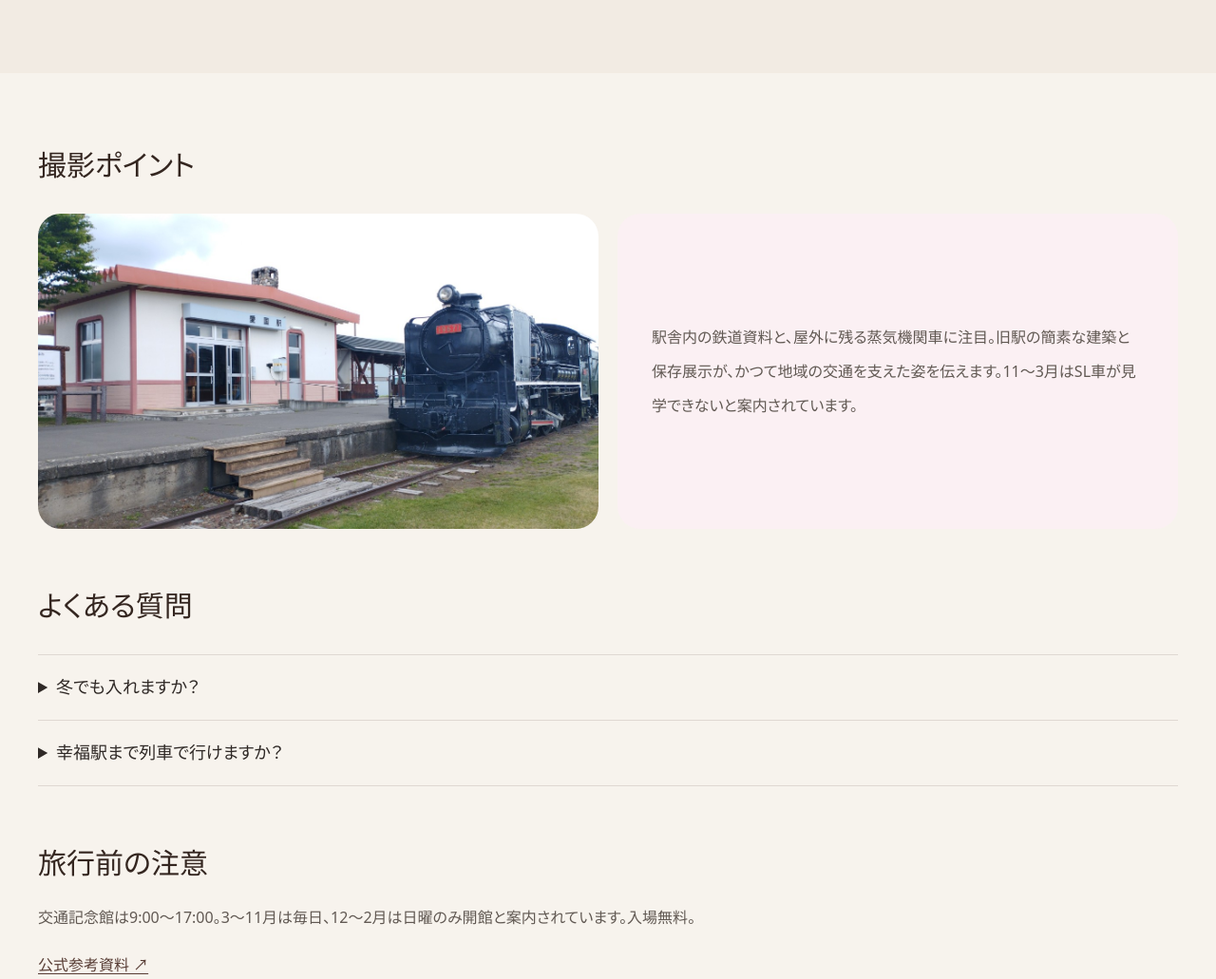
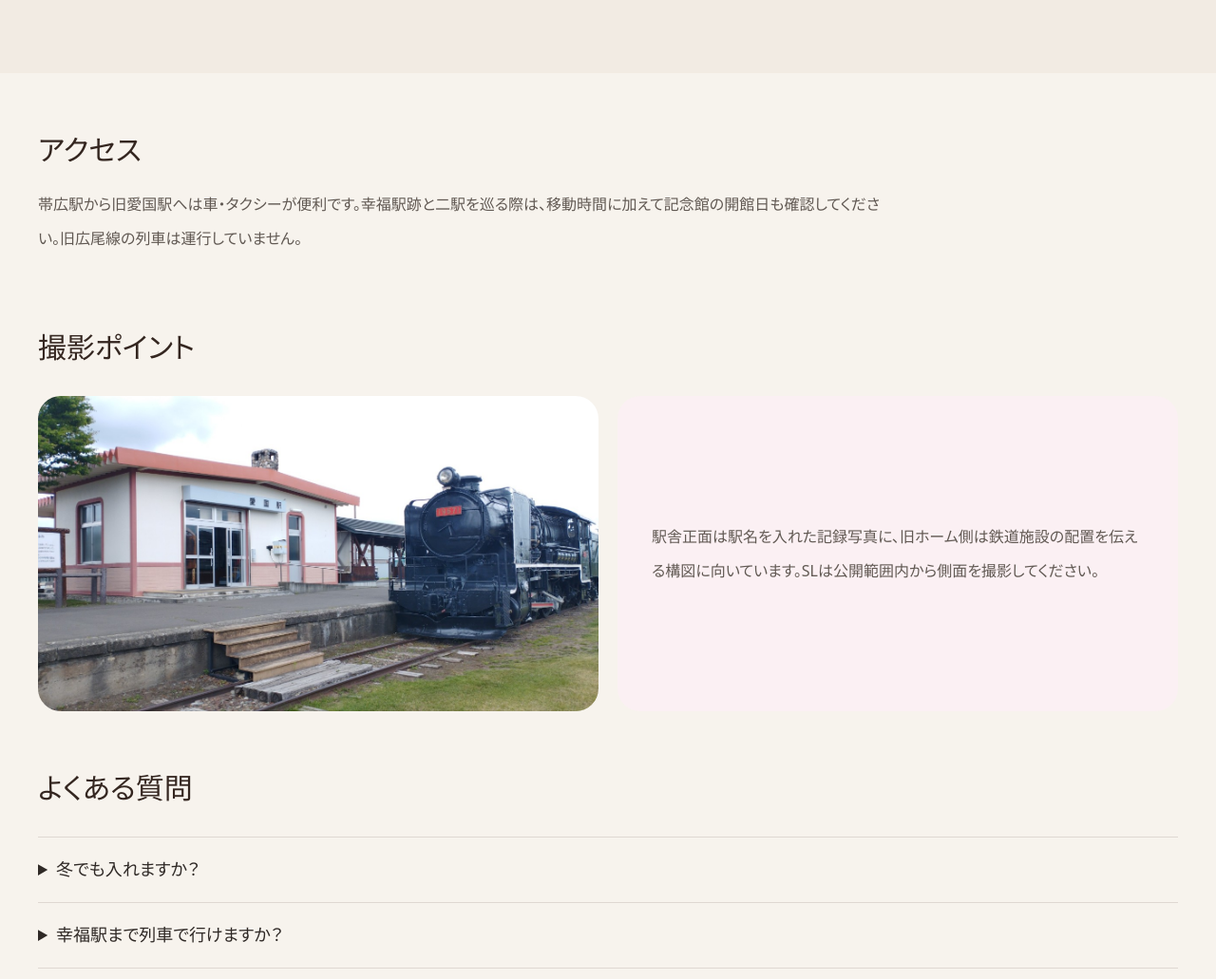
Before and after one commit to n20186005-hash/kofukueki, an Astro site: page /nearby/aikoku-station in a window 1280 px wide. Shown: the part 2061-3092 px from the top of the page at 95% size. Built offline with nearby package versions, Linux system fonts and the light colour scheme; Astro itself is replaced by a stand-in of ours.

Commit message:
Refine nearby attraction management and visitor guidance in four languages

```diff
--- a/src/components/pages/NearbyPlace.astro
+++ b/src/components/pages/NearbyPlace.astro
@@ -16,6 +16,12 @@ const l = {
 }[locale];
 const uri = localizedPath(`/nearby/${slug}/`, locale);
 const freeLabel = { ja: '無料', zh: '免費', en: 'Free', ko: '무료' }[locale];
+const tips = {
+  ja: { 'aikoku-station': { access: '帯広駅から旧愛国駅へは車・タクシーが便利です。幸福駅跡と二駅を巡る際は、移動時間に加えて記念館の開館日も確認してください。旧広尾線の列車は運行していません。', photo: '駅舎正面は駅名を入れた記録写真に、旧ホーム側は鉄道施設の配置を伝える構図に向いています。SLは公開範囲内から側面を撮影してください。' }, 'kofuku-shrine': { access: '幸福駅跡から田園の道を徒歩で向かう場合は約15分が目安です。歩道が限られる区間があるため、車の通行と日没時刻に注意してください。', photo: '鳥居を正面から収め、参道の奥に社殿を重ねると場所の構成が伝わります。境内の参拝者と私有地を避けて撮影してください。' } },
+  zh: { 'aikoku-station': { access: '從帶廣站搭車或計程車前往較便利。若安排愛國、幸福兩站串遊，請一併核對紀念館開館日；舊廣尾線已無列車營運。', photo: '站舍正面適合拍攝完整站名，從舊月台側可觀察鐵路設施的相對位置；蒸汽機車請在開放範圍內取側面構圖。' }, 'kofuku-shrine': { access: '由幸福車站遺跡沿田間道路步行約15分鐘。部分路段人行空間有限，請注意車輛、天黑時間與冬季路面。', photo: '從鳥居正面沿參道望向社殿，可以同時呈現神社格局與樹林背景。避免拍到參拜者或進入私人土地。' } },
+  en: { 'aikoku-station': { access: 'A car or taxi from Obihiro Station is convenient. When pairing Aikoku and Kofuku, check the museum opening calendar as well as road travel time; the former Hiroo Line no longer runs.', photo: 'Frame the station name from the front of the building, then look toward the former platform for railway context. Photograph the steam locomotive from within the permitted viewing area.' }, 'kofuku-shrine': { access: 'Allow roughly 15 minutes to walk from the former Kofuku Station along rural roads. Some sections have limited pedestrian space; take care with traffic, fading light and winter ice.', photo: 'Shoot through the torii toward the shrine building to show the approach and surrounding trees. Respect worshippers and private property.' } },
+  ko: { 'aikoku-station': { access: '오비히로역에서는 자동차나 택시가 편리합니다. 아이코쿠역과 고후쿠역을 함께 방문할 때는 이동 시간과 기념관 개관일을 확인하세요. 옛 히로오선 열차는 운행하지 않습니다.', photo: '역사 정면에서는 역명을 함께 담고 옛 승강장 쪽에서는 철도 시설의 배치를 살펴보세요. 증기기관차는 허용된 관람 구역에서 촬영하세요.' }, 'kofuku-shrine': { access: '옛 고후쿠역에서 농촌 도로를 따라 약 15분 걸립니다. 보행 공간이 좁은 구간에서는 차량에 주의하고 해 질 무렵과 겨울 빙판길을 피하세요.', photo: '도리이 정면에서 참배길 너머 신전을 담으면 공간의 구조가 잘 드러납니다. 참배객과 사유지를 배려해 촬영하세요.' } },
+}[locale][slug];
 const schema = { '@context': 'https://schema.org', '@type': 'TouristAttraction', name: t.name, description: t.about, url: `https://kofukueki.com${uri}`, image: `https://kofukueki.com${spot.photo}`, address: { '@type': 'PostalAddress', streetAddress: spot.address, addressCountry: 'JP' }, isAccessibleForFree: true };
 ---
 <BaseLayout locale={locale} path={`/nearby/${slug}/`} title={t.name} description={t.about} image={spot.photo} jsonLd={schema}>
@@ -29,6 +35,7 @@ const schema = { '@context': 'https://schema.org', '@type': 'TouristAttraction',
     <aside class="h-fit rounded-3xl bg-ticket-pale p-8"><h2 class="font-serif-jp text-2xl text-wood-deep">{l.facts}</h2><dl class="mt-6 space-y-5 text-sm leading-7"><div><dt class="text-ink-soft">{l.access}</dt><dd>{spot.address}</dd></div><div><dt class="text-ink-soft">{l.fee}</dt><dd>{freeLabel}</dd></div><div><dt class="text-ink-soft">{l.hours}</dt><dd>{t.caution}</dd></div></dl><a href={spot.map} target="_blank" rel="noopener noreferrer" class="mt-7 inline-flex rounded-full bg-wood-deep px-5 py-3 text-white">{l.map} ↗</a></aside>
   </div></section>
   <section class="bg-paper-deep/55 py-20"><div class="mx-auto max-w-7xl px-5 sm:px-8 lg:px-10"><h2 class="font-serif-jp text-3xl text-wood-deep">{l.route}</h2><ol class="mt-8 grid gap-5 sm:grid-cols-2 lg:grid-cols-4">{t.route.map((step, i) => <li class="rounded-3xl bg-white/70 p-7"><span class="font-serif-jp text-3xl text-ticket">{String(i+1).padStart(2,'0')}</span><p class="mt-4 leading-8">{step}</p></li>)}</ol></div></section>
-  <section class="mx-auto max-w-7xl px-5 py-20 sm:px-8 lg:px-10"><h2 class="font-serif-jp text-3xl text-wood-deep">{l.photos}</h2><figure class="mt-8 grid gap-5 lg:grid-cols-[1fr_1fr]"><img class="w-full rounded-3xl object-cover" src={spot.photo} loading="lazy" alt={spot.alt} /><figcaption class="flex items-center rounded-3xl bg-ticket-pale p-9 leading-9 text-ink-soft">{t.observation}</figcaption></figure><h2 class="mt-16 font-serif-jp text-3xl text-wood-deep">{l.faq}</h2><div class="mt-8 divide-y divide-wood/15 border-y border-wood/15">{t.faq.map(([q,a]) => <details class="py-5"><summary class="cursor-pointer font-serif-jp text-lg">{q}</summary><p class="pt-4 leading-8 text-ink-soft">{a}</p></details>)}</div><h2 class="mt-16 font-serif-jp text-3xl text-wood-deep">{l.travel}</h2><p class="mt-5 leading-9 text-ink-soft">{t.caution}</p><a class="mt-5 inline-block text-wood underline" href={spot.source} target="_blank" rel="noopener noreferrer">{l.source} ↗</a></section>
+  <section class="mx-auto max-w-7xl px-5 pt-16 sm:px-8 lg:px-10"><h2 class="font-serif-jp text-3xl text-wood-deep">{l.access}</h2><p class="mt-5 max-w-4xl leading-9 text-ink-soft">{tips.access}</p></section>
+  <section class="mx-auto max-w-7xl px-5 py-20 sm:px-8 lg:px-10"><h2 class="font-serif-jp text-3xl text-wood-deep">{l.photos}</h2><figure class="mt-8 grid gap-5 lg:grid-cols-[1fr_1fr]"><img class="w-full rounded-3xl object-cover" src={spot.photo} loading="lazy" alt={spot.alt} /><figcaption class="flex items-center rounded-3xl bg-ticket-pale p-9 leading-9 text-ink-soft">{tips.photo}</figcaption></figure><h2 class="mt-16 font-serif-jp text-3xl text-wood-deep">{l.faq}</h2><div class="mt-8 divide-y divide-wood/15 border-y border-wood/15">{t.faq.map(([q,a]) => <details class="py-5"><summary class="cursor-pointer font-serif-jp text-lg">{q}</summary><p class="pt-4 leading-8 text-ink-soft">{a}</p></details>)}</div><h2 class="mt-16 font-serif-jp text-3xl text-wood-deep">{l.travel}</h2><p class="mt-5 leading-9 text-ink-soft">{t.caution}</p><a class="mt-5 inline-block text-wood underline" href={spot.source} target="_blank" rel="noopener noreferrer">{l.source} ↗</a></section>
   <section class="mx-auto max-w-7xl px-5 pb-16 sm:px-8 lg:px-10"><h2 class="font-serif-jp text-3xl text-wood-deep">{l.nearby}</h2><a class="mt-7 inline-flex rounded-full border border-wood/25 px-7 py-3 text-wood" href={localizedPath('/', locale)}>{l.site} →</a></section>
 </BaseLayout>
```
